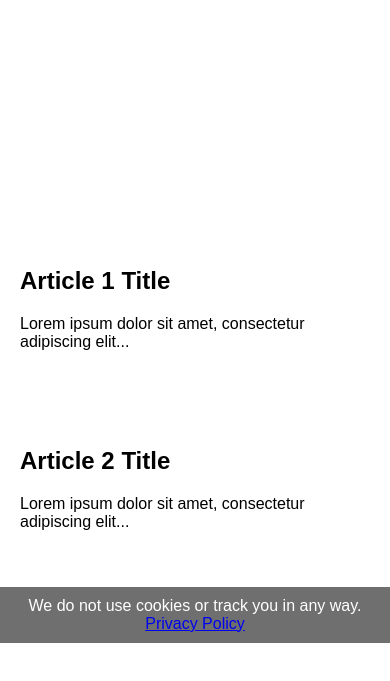
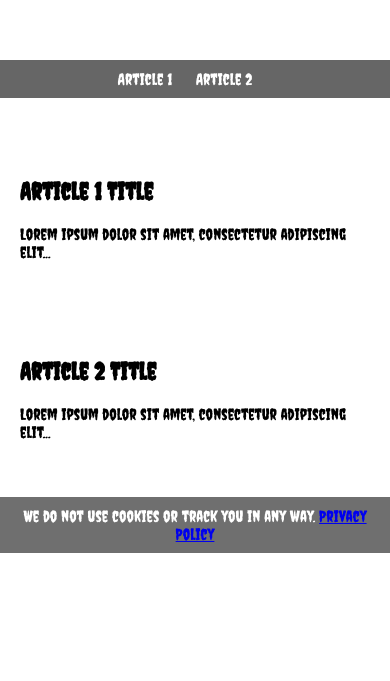
Before and after one commit to musicis3965/rockNYC, a plain HTML site: page index.html in a window 390 px wide. Shown: the part 121-802 px from the top of the page. Drawn offline with Linux system fonts and the light colour scheme.

Commit message:
Update index.html
Changes made:

Changed the font throughout the site to 'Creepster'.

In the @media query, changed the position of nav from relative to static to prevent the links from disappearing.

Added a background color to the nav on smaller screens to make the links visible against the content.

```diff
--- a/index.html
+++ b/index.html
@@ -9,7 +9,7 @@
 
     <style>
         body {
-            font-family: Arial, sans-serif;
+            font-family: 'Creepster', cursive; /* Applying the grungy font to the body */
             margin: 0;
             padding: 0;
             background-image: url('path-to-background-image.jpg');
@@ -19,7 +19,6 @@
         }
 
         header {
-            font-family: 'Creepster', cursive;
             background-image: url('path-to-banner-image.jpg');
             background-size: cover;
             height: 200px;
@@ -59,12 +58,12 @@
             max-width: 800px;
             margin: 20px auto;
             padding: 20px;
-            background-color: rgba(255, 255, 255, 0.7); /* semi-opaque white background */
-            border-radius: 10px; /* rounded corners */
+            background-color: rgba(255, 255, 255, 0.7);
+            border-radius: 10px;
         }
 
         footer {
-            background-color: rgba(51, 51, 51, 0.7); /* semi-opaque footer */
+            background-color: rgba(51, 51, 51, 0.7);
             color: white;
             padding: 10px;
             text-align: center;
@@ -72,22 +71,20 @@
 
         @media (max-width: 768px) {
             nav {
-                position: relative;
-                top: auto;
-                transform: none;
-                background-color: transparent;
+                position: static;  /* Change to static so it doesn't disappear */
+                background-color: rgba(0, 0, 0, 0.6); /* Add a background to make it visible against the content */
                 text-align: center;
-                margin-top: 20px;
+                padding: 10px 0;
             }
 
             nav a {
                 margin-right: 20px;
                 display: inline-block;
+                margin-bottom: 0;
             }
 
-            /* Added margin to the first article to prevent overlap */
             #article1 {
-                margin-top: 60px; /* Adjust this value as needed */
+                margin-top: 20px;
             }
         }
     </style>
```
